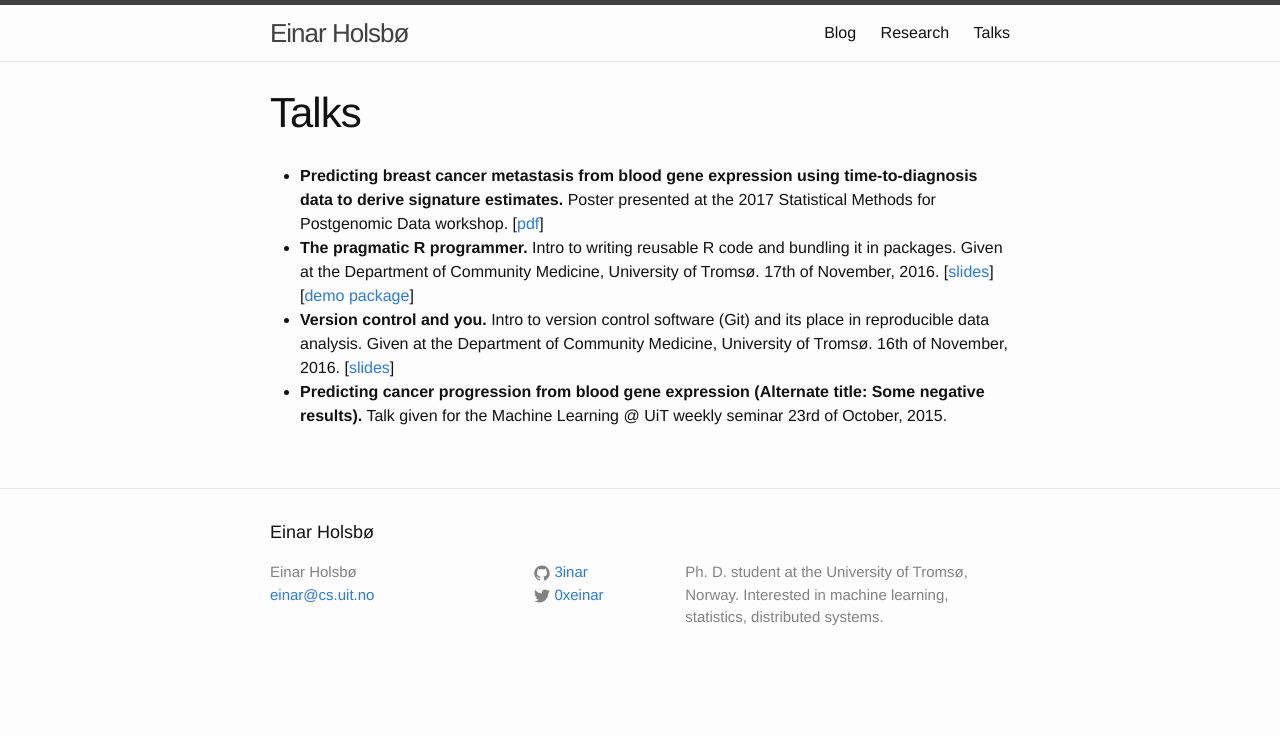
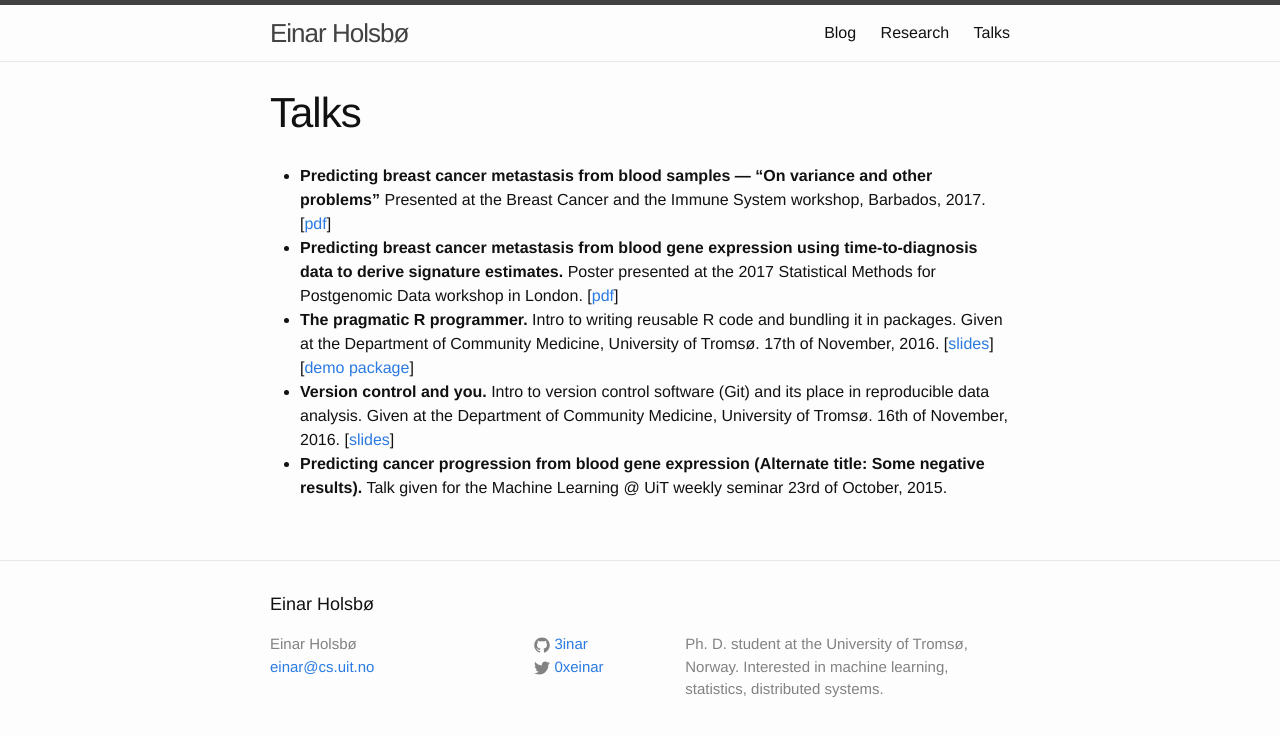
Before and after one commit to 3inar/3inar.github.io, a Jekyll site: the page built from talks.md, in a window 1280 px wide. Shown: the top 736 px of the page. Built offline with Jekyll 4.4.1, drawn with Linux system fonts in a browser that asks for light colours.

Commit message:
Add barbados talk

```diff
--- a/talks.md
+++ b/talks.md
@@ -5,8 +5,10 @@ permalink: /talks/
 ---
 
 
+* __Predicting breast cancer metastasis from blood samples --- “On variance and other problems”__
+Presented at the Breast Cancer and the Immune System workshop, Barbados, 2017. \[[pdf](/assets/pdfs/barbados2017.pdf)\]
 * __Predicting breast cancer metastasis from blood gene expression using time-to-diagnosis data to derive signature estimates.__
-Poster presented at the 2017 Statistical Methods for Postgenomic Data workshop. \[[pdf](/assets/pdfs/poster-smpgd2017.pdf)\]
+Poster presented at the 2017 Statistical Methods for Postgenomic Data workshop in London. \[[pdf](/assets/pdfs/poster-smpgd2017.pdf)\]
 * __The pragmatic R programmer.__
 Intro to writing reusable R code and bundling it in packages. Given at the Department of Community Medicine, University of Tromsø. 17th of November, 2016. \[[slides](/assets/pdfs/pragmatic_r.pdf)\] \[[demo package](https://github.com/3inar/tinypackage/)\]
 * __Version control and you.__
```
Also changed, not shown: 1 other file.
